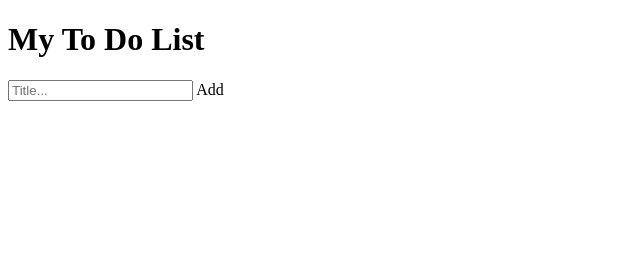
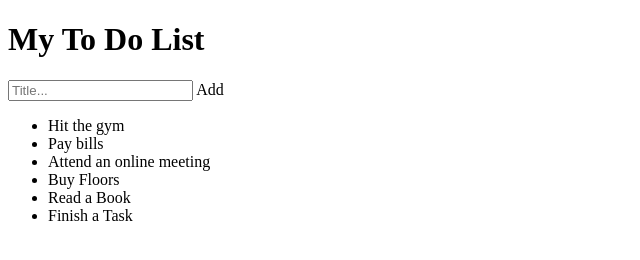
Before and after one commit to Peacesandy/Stutern-todo-list, a plain HTML site: page index.html in a window 1280 px wide. Shown: the whole page, without its empty margins (0-640 px from the left). Drawn offline with Linux system fonts and the light colour scheme.

Commit message:
Added style

```diff
--- a/index.html
+++ b/index.html
@@ -14,5 +14,13 @@
             Add
           </span>
     </div>
+    <ul id="myUL">
+        <li>Hit the gym</li>
+        <li class="checked">Pay bills</li>
+        <li>Attend an online meeting</li>
+        <li>Buy Floors</li>
+        <li>Read a Book</li>
+        <li>Finish a Task</li>
+    </ul>
 </body>
 </html>
--- a/style.css
+++ b/style.css
@@ -0,0 +1,3 @@
+*{
+    box-sizing: border-box;
+}
```
